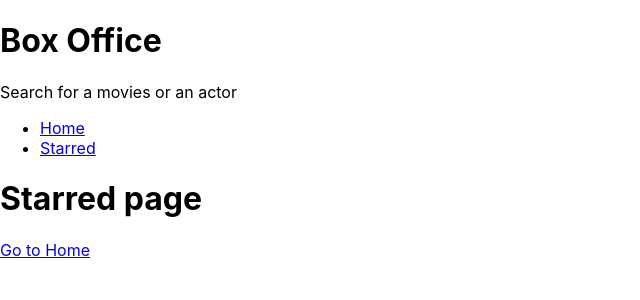
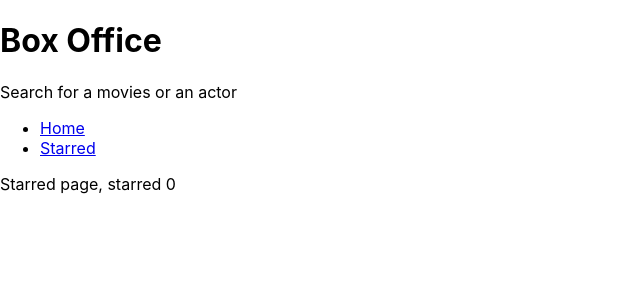
Before and after one commit to winay122/Box_Office_app, a React (Create React App) app: page /starred in a window 1280 px wide. Shown: the top 300 px of the page, without its empty margins (0-640 px from the left). Built offline with nearby package versions, Linux system fonts and the light colour scheme.

Commit message:
created seperate useStarredShows hook. tell whether stared or unstarde

```diff
--- a/src/components/shows/ShowCard.jsx
+++ b/src/components/shows/ShowCard.jsx
@@ -1,8 +1,8 @@
 // import { Link } from "react-router-dom";
-const ShowCard = ({ name, image, id, summary, onStarMeClick }) => {
+const ShowCard = ({ name, image, id, summary, onStarMeClick, isStarred }) => {
 
-    const summaryStripped =summary ?
-    summary.split(" ").slice(0,10).join(' ').replace(/<.+?>/g, '')
+    const summaryStripped =summary
+    ? summary.split(" ").slice(0,10).join(' ').replace(/<.+?>/g, '')
     : 'No description';
 
     return (
@@ -17,7 +17,9 @@
             <div>
                 {/* <Link to={`/show/${id}`}>Read more...</Link> */}
                 <a href={`/show/${id}`} target="blank" >Read maore...</a>
-                <button type='button' onClick={() => onStarMeClick(id)}>Star me</button>
+                <button type='button' onClick={() => onStarMeClick(id)}>
+                    {isStarred ? 'Unstar Me' : 'Star me'}
+                </button>
             </div>
         </div>
     )
--- a/src/components/shows/ShowGrid.jsx
+++ b/src/components/shows/ShowGrid.jsx
@@ -1,37 +1,10 @@
-import { useEffect, useReducer } from "react";
+import { useStarredShows } from "../../lib/useStarredShows";
 import ShowCard from "./ShowCard";
 
-const usePersistedReducer = ( reducer, initialState, localStorageKey ) => {
-    const [state, dispatch ] = useReducer(reducer, initialState, (initial) => {
-        const persistedValue = localStorage.getItem(localStorageKey);
-
-        return persistedValue ? JSON.parse(persistedValue) : initial;
-    });
-
-    useEffect(() => {
-        localStorage.setItem(localStorageKey, JSON.stringify(state))
-    }, [state, localStorageKey] );
-
-    return [state, dispatch]
-}
-
-const starredShowReducer = (currentStarred, action) => {
-    switch(action.type){
-        case 'STAR': return currentStarred.concat(action.showId)
-        case 'UNSTAR': return currentStarred.filter(showId => showId !== action.showId);
-        default:
-            return currentStarred;
-    }
-}
 
 const ShowGrid = ({ shows }) => {
 
-    const [starredShows, dispatchStarred] = usePersistedReducer(
-        starredShowReducer,
-        [],
-        'starredShows');
-
-    // console.log({starredShows});
+    const [ starredShows, dispatchStarred ] = useStarredShows();
 
     const onStarMeClick = (showId) => {
         const isStarred = starredShows.includes(showId)
@@ -54,6 +27,7 @@
                   image={data.show.image ? data.show.image.medium : '/not-found-img.png'}
                   summary={data.show.summary}
                   onStarMeClick={onStarMeClick}
+                  isStarred={starredShows.includes(data.show.id)}
                 />
 
             ))}
--- /dev/null
+++ b/src/lib/useStarredShows.jsx
@@ -0,0 +1,32 @@
+import { useEffect, useReducer } from "react";
+
+const usePersistedReducer = ( reducer, initialState, localStorageKey ) => {
+    const [state, dispatch ] = useReducer(reducer, initialState, (initial) => {
+        const persistedValue = localStorage.getItem(localStorageKey);
+
+        return persistedValue ? JSON.parse(persistedValue) : initial;
+    });
+
+    useEffect(() => {
+        localStorage.setItem(localStorageKey, JSON.stringify(state))
+    }, [state, localStorageKey] );
+
+    return [state, dispatch]
+}
+
+const starredShowReducer = (currentStarred, action) => {
+    switch(action.type){
+        case 'STAR': return currentStarred.concat(action.showId)
+        case 'UNSTAR': return currentStarred.filter(showId => showId !== action.showId);
+        default:
+            return currentStarred;
+    }
+}
+
+export const useStarredShows = () => {
+    return usePersistedReducer(
+        starredShowReducer,
+        [],
+        'starredShows'
+      );
+}
--- a/src/pages/Starred.jsx
+++ b/src/pages/Starred.jsx
@@ -1,12 +1,10 @@
-import { Link } from 'react-router-dom';
+import { useStarredShows } from "../lib/useStarredShows";
 
 const Starred = () => {
-  return (
-    <div>
-      <h1>Starred page</h1>
-      <Link to="/">Go to Home</Link>
-    </div>
-  );
+
+  const [ starredShows ] = useStarredShows()
+
+  return <div>Starred page, starred { starredShows.length }</div>
 };
 
 export default Starred;
```
